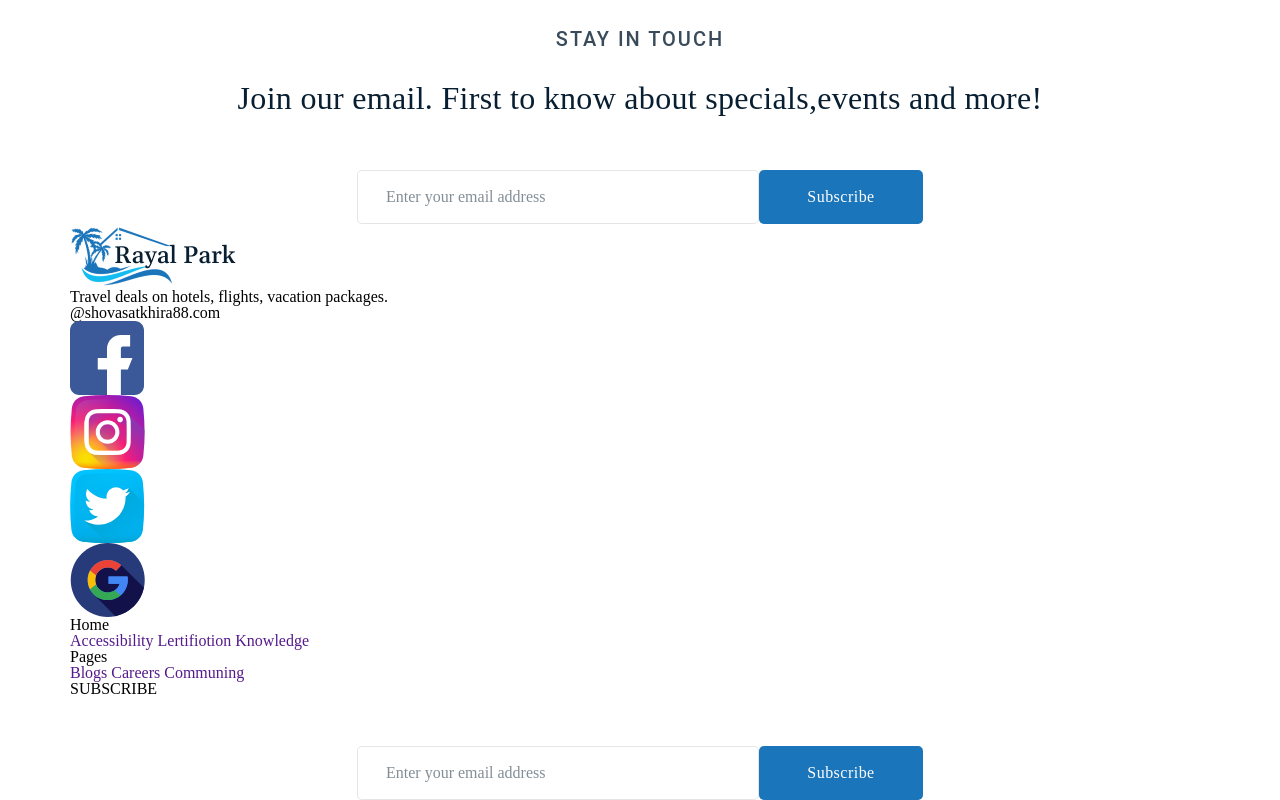
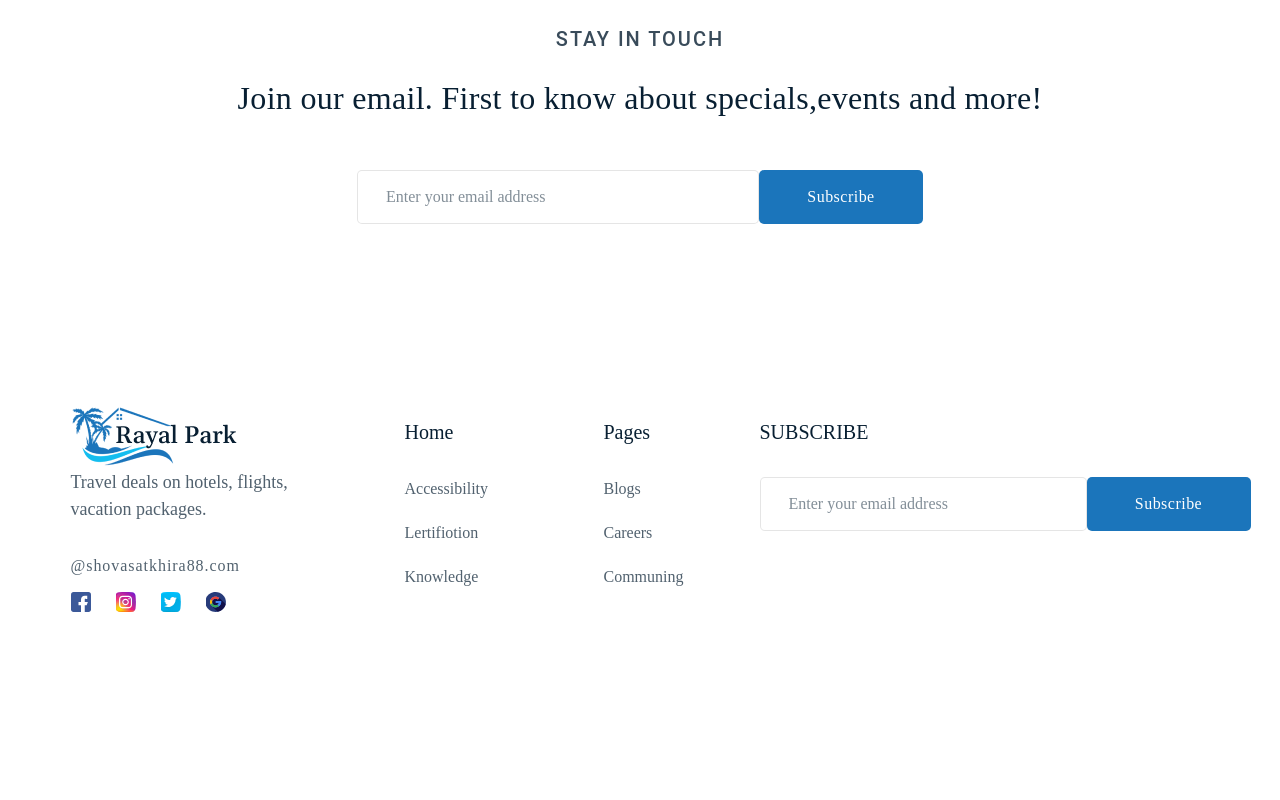
Before and after one commit to SOLDIEROFWW4/WEBSITE_FIGMA_HTML_CSS_Practice, a plain HTML site: page index.html in a window 1280 px wide. Shown: the part 3185-3985 px from the top of the page. After the commit the page ends 3847 px from the top, so only its background shows below. Drawn offline with Linux system fonts and the light colour scheme; files whose address does not match are found by name.

Commit message:
feat: add common styles for footer

```diff
--- a/css/styles.css
+++ b/css/styles.css
@@ -533,3 +533,124 @@
     background: white;
     cursor: pointer;
   }
+
+  /* Footer */
+.footer {
+    margin-top: 180px;
+    margin-bottom: 50px;
+  }
+  .footer__container {
+    display: flex;
+    padding-left: 56px;
+    max-width: 1251px;
+    box-sizing: border-box;
+  }
+  .footer__contacts {
+    flex: 0 1 334px;
+  }
+  .footer__about {
+    width: 260px;
+    color: #081F32;
+    font-family: Poppins;
+    font-size: 18px;
+    font-style: normal;
+    font-weight: 400;
+    line-height: 150%; /* 27px */
+    opacity: 0.6999999881;
+  }
+  .footer__mail {
+    margin-top: 30px;
+    color: #081F32;
+    font-family: Poppins;
+    font-size: 16px;
+    font-style: normal;
+    font-weight: 400;
+    line-height: 160%; /* 25.6px */
+    letter-spacing: 0.96px;
+    opacity: 0.6999999881;
+  }
+
+  .footer-social {
+    display: flex;
+    justify-content: space-between;
+    width: 155px;
+    margin-top: 14px;
+  }
+  .footer-social__item {
+    position: relative;
+    height: 20px;
+    width: 20px;
+  }
+  .footer-social__item img {
+    position: absolute;
+    top: 0;
+    left: 0;
+    width: 100%;
+    height: 100%;
+    -o-object-fit: cover;
+       object-fit: cover;
+  }
+
+  .footer-menu {
+    display: flex;
+    justify-content: space-between;
+    flex: 0 1 279px;
+  }
+  .footer-menu__left {
+    display: flex;
+    flex-direction: column;
+    gap: 20px;
+  }
+  .footer-menu__header {
+    margin-top: 13px;
+    color: #081F32;
+    font-family: Poppins;
+    font-size: 20px;
+    font-weight: 500;
+    line-height: 150%;
+    margin-bottom: 10px;
+  }
+  .footer-menu__right {
+    display: flex;
+    flex-direction: column;
+    gap: 20px;
+  }
+  .footer-menu__item {
+    color: #081F32;
+    font-family: Poppins;
+    font-size: 16px;
+    font-style: normal;
+    font-weight: 500;
+    line-height: 150%;
+    opacity: 0.6999999881;
+    transition: color 0.2s;
+  }
+  .footer-menu__item:hover {
+    color: #1B75BB;
+  }
+
+  .subscribe__header {
+    margin-top: 13px;
+    color: #081F32;
+    font-family: Poppins;
+    font-size: 20px;
+    font-style: normal;
+    font-weight: 500;
+    line-height: 150%;
+  }
+
+  .footer__subscribe {
+    margin-left: auto;
+  }
+  .footer__subscribe .stay__form {
+    margin: 0;
+    margin-top: 30px !important;
+  }
+  .footer__subscribe .stay__form .stay__input {
+    width: 327px;
+    height: 54px;
+  }
+  .footer__subscribe .stay__form .stay__button {
+    width: 164px;
+    height: 54px;
+  }
```
